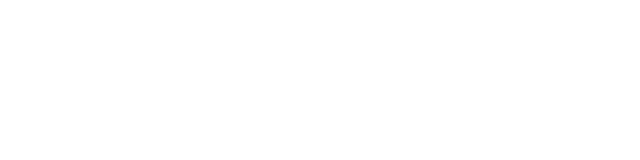
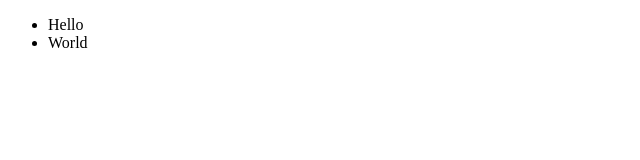
Before and after one commit to wanwari/react-to-do, a React (Create React App) app: page / in a window 1280 px wide. Shown: the top 160 px of the page, without its empty margins (0-640 px from the left). Built offline with nearby package versions, Linux system fonts and the light colour scheme.

Commit message:
feat: display basic list

```diff
--- a/src/App.js
+++ b/src/App.js
@@ -1,9 +1,11 @@
-function App() {
-  return (
-    <div className="App">
+import List from "./components/List";
 
+const App = () => {
+  return(
+    <div>
+      <List />
     </div>
-  );
+  )
 }
 
 export default App;
--- /dev/null
+++ b/src/components/List.js
@@ -0,0 +1,12 @@
+import ListItem from "./ListItem";
+
+const List = () => {
+    return(
+        <ul>
+            <ListItem>Hello</ListItem>
+            <ListItem>World</ListItem>
+        </ul>
+    );
+}
+
+export default List;
--- /dev/null
+++ b/src/components/ListItem.js
@@ -0,0 +1,8 @@
+
+const ListItem = ({ children })=> {
+    return(
+        <li>{ children }</li>
+    );
+}
+
+export default ListItem;
```
